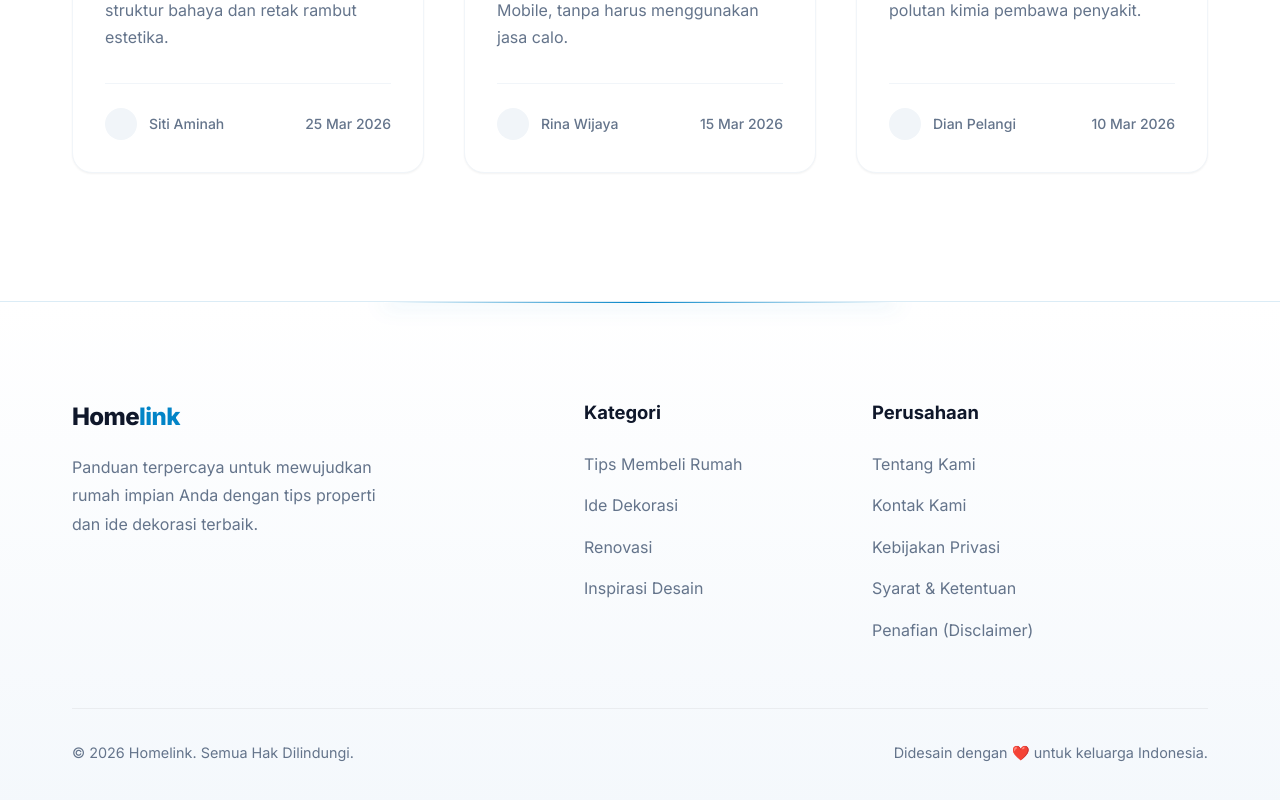
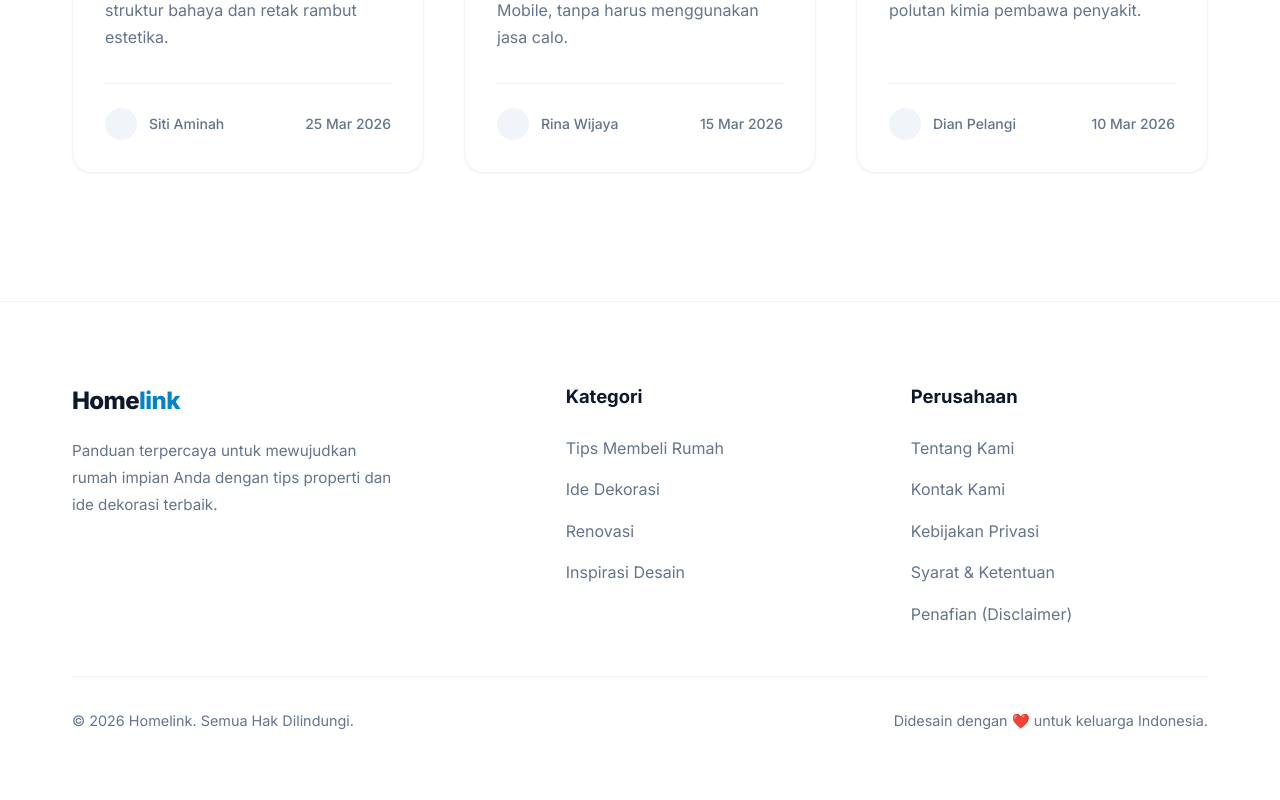
Before and after one commit to crashingdown90/homelink, a Next.js app: page / in a window 1280 px wide. Shown: the part 8864-9664 px from the top of the page. After the commit the page ends 9628 px from the top, so only its background shows below. Built offline with nearby package versions, Linux system fonts and the light colour scheme.

Commit message:
style: fix footer layout and formalize design

```diff
--- a/src/app/globals.css
+++ b/src/app/globals.css
@@ -423,30 +423,17 @@ ul {
 
 /* Footer */
 .footer {
-  background: linear-gradient(to bottom, #ffffff, #f4f8fc);
-  padding: 6rem 0 3rem;
-  border-top: 1px solid rgba(2, 132, 199, 0.1);
+  background: #ffffff;
+  padding: 5rem 0 2rem;
+  border-top: 1px solid var(--border);
   position: relative;
-  overflow: hidden;
-}
-
-.footer::before {
-  content: '';
-  position: absolute;
-  top: 0;
-  left: 50%;
-  transform: translateX(-50%);
-  width: 40%;
-  height: 1px;
-  background: linear-gradient(90deg, transparent, var(--primary), transparent);
-  box-shadow: 0 0 20px rgba(2, 132, 199, 0.8);
 }
 
 .footer-content {
   display: grid;
-  grid-template-columns: 2fr 1fr 1.5fr;
-  gap: 4rem;
-  margin-bottom: 4rem;
+  grid-template-columns: 1.5fr 1fr 1fr;
+  gap: 3rem;
+  margin-bottom: 3rem;
 }
 
 .footer-brand .logo {
@@ -458,6 +445,7 @@ ul {
   color: var(--text-muted);
   max-width: 320px;
   line-height: 1.8;
+  font-size: 0.95rem;
 }
 
 .footer-links h3, .footer-newsletter h3 {
```
